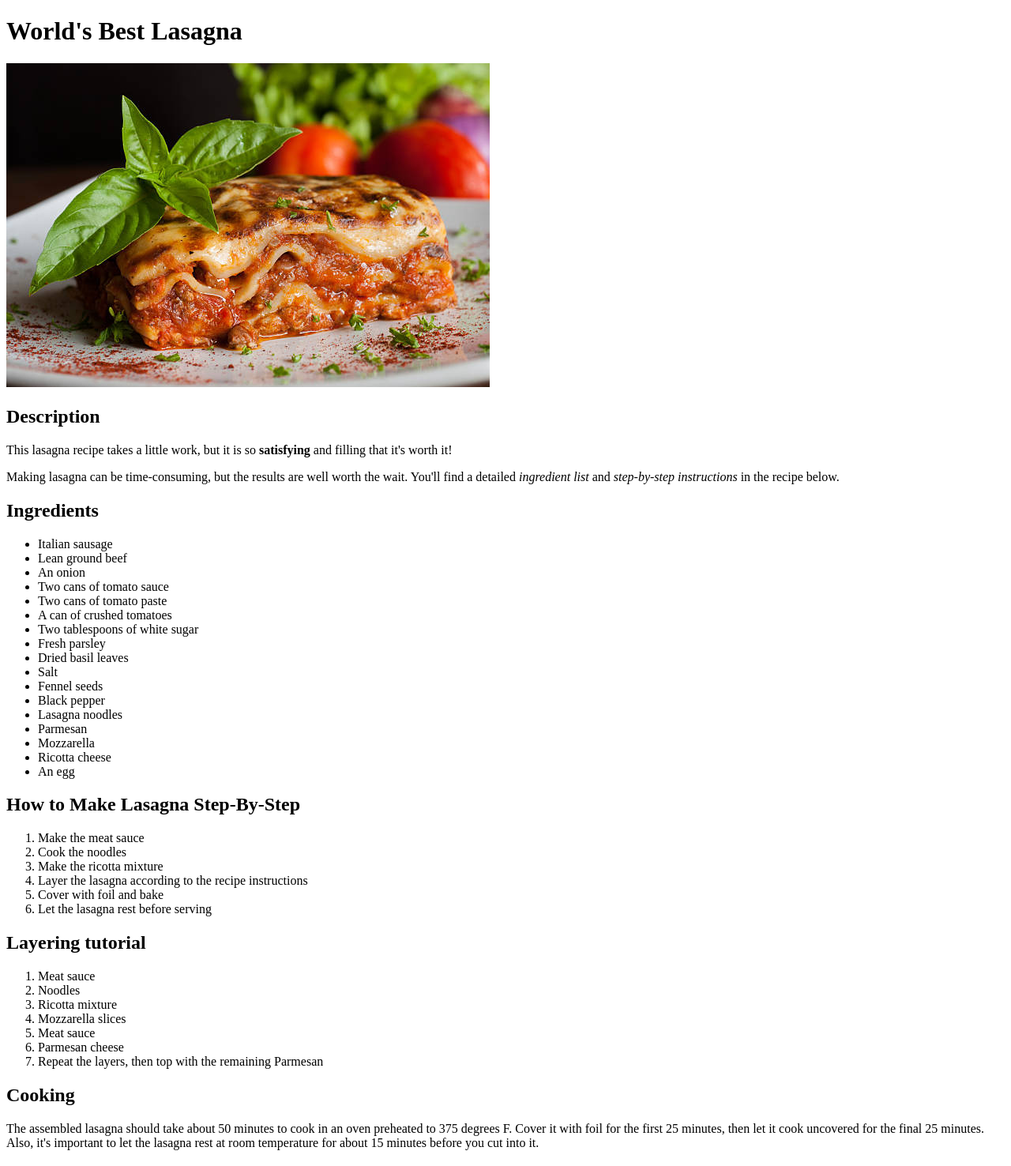
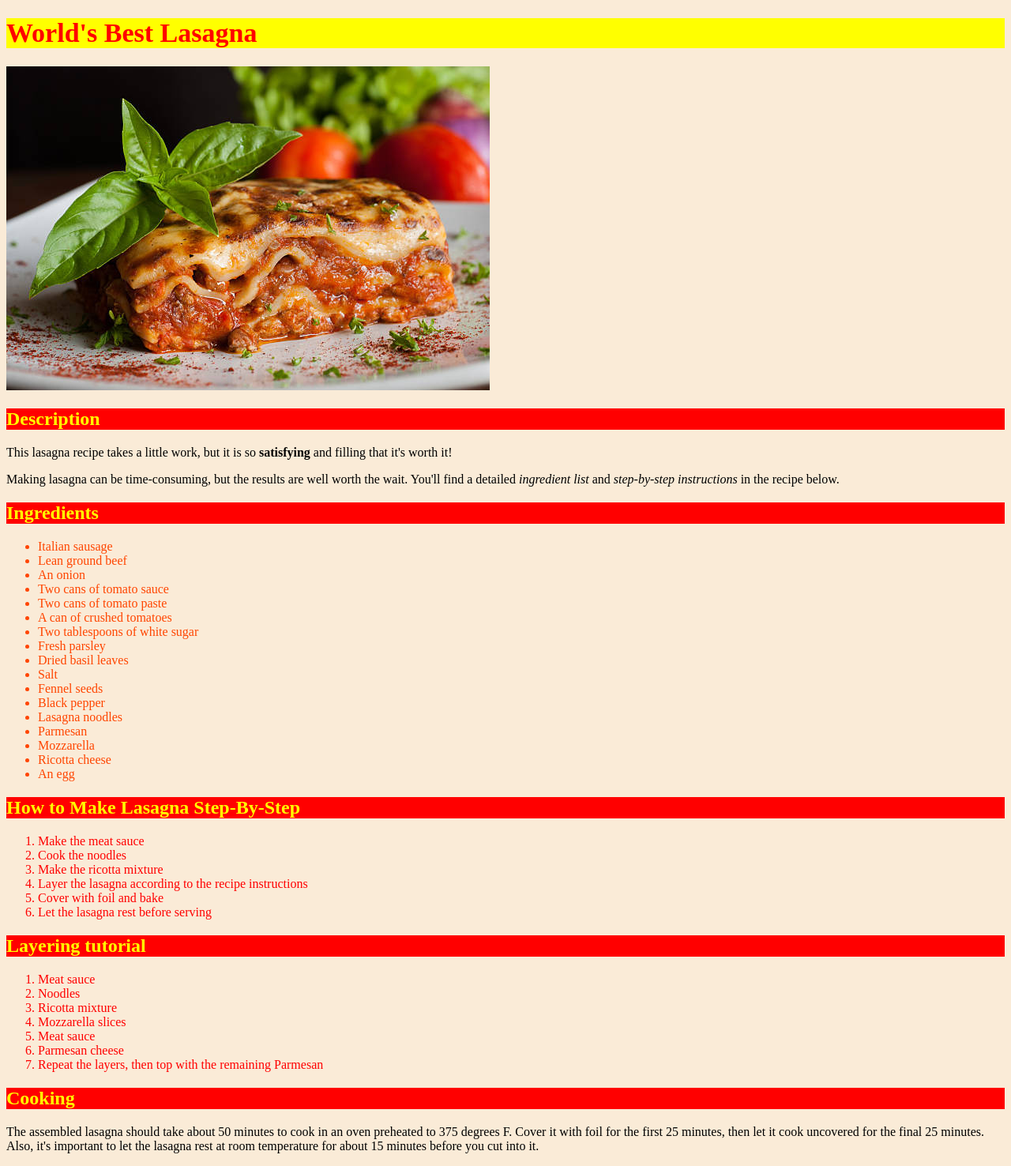
Before and after one commit to guilherme-webster/odin-recipes, a plain HTML site: page recipes/lasagna.html in a window 1280 px wide. Shown: the whole page at 79% size. Drawn offline with Linux system fonts and the light colour scheme.

Commit message:
Adding simple css style
Implementing different colors, typographies, sizes and background colors in the website to train CSS coding.

```diff
--- a/recipes/lasagna.html
+++ b/recipes/lasagna.html
@@ -3,18 +3,19 @@
     <head>
         <meta charseet='UTF-8'>
         <title>Odin Recipes</title>
+        <link rel="stylesheet" href="../style.css">
     </head>
     <body>
-        <h1>World's Best Lasagna</h1>
+        <h1 class="head lasagna">World's Best Lasagna</h1>
         <img src="../images/lasagna.jpg" alt="Image of a delicious lasagna" width="612" height="410">
-        <h2>Description</h2>
+        <h2 class="desc-lasagna">Description</h2>
         <p>
             This lasagna recipe takes a little work, but it is so <strong>satisfying</strong> and filling that it's worth it!
         </p>
         <p>
             Making lasagna can be time-consuming, but the results are well worth the wait. You'll find a detailed <em>ingredient list</em> and <em>step-by-step instructions</em> in the recipe below.
         </p>
-        <h2>Ingredients</h2>
+        <h2 class="desc-lasagna">Ingredients</h2>
         <ul>
             <li>Italian sausage</li>
             <li>Lean ground beef</li>
@@ -34,7 +35,7 @@
             <li>Ricotta cheese</li>
             <li>An egg</li>
         </ul>
-        <h2>How to Make Lasagna Step-By-Step</h2>
+        <h2 class="desc-lasagna">How to Make Lasagna Step-By-Step</h2>
         <ol>
             <li>Make the meat sauce</li>
             <li>Cook the noodles</li>
@@ -43,7 +44,7 @@
             <li>Cover with foil and bake</li>
             <li>Let the lasagna rest before serving</li>
         </ol>
-        <h2>Layering tutorial</h2>
+        <h2 class="desc-lasagna">Layering tutorial</h2>
         <ol>
             <li>Meat sauce</li>
             <li>Noodles</li>
@@ -53,7 +54,7 @@
             <li>Parmesan cheese</li>
             <li>Repeat the layers, then top with the remaining Parmesan</li>
         </ol>
-        <h2>Cooking</h2>
+        <h2 class="desc-lasagna">Cooking</h2>
         <p>The assembled lasagna should take about 50 minutes to cook in an oven preheated to 375 degrees F. Cover it with foil for the first 25 minutes, then let it cook uncovered for the final 25 minutes. Also, it's important to let the lasagna rest at room temperature for about 15 minutes before you cut into it.</p>
     </body>
 </html>
--- /dev/null
+++ b/style.css
@@ -0,0 +1,54 @@
+* {
+    background-color: antiquewhite;
+}
+
+.head {
+    font-size: 34px;
+    font-family: 'Times New Roman', Times, serif;
+    color:brown;
+    background-color: aqua;
+}
+
+.head.shrimp {
+    font-size: 34px;
+    font-family: 'Times New Roman', Times, serif;
+    color:blueviolet;
+    background-color: yellow;
+}
+
+.head.lasagna {
+    font-size: 34px;
+    font-family: 'Times New Roman', Times, serif;
+    color:red;
+    background-color: yellow;
+}
+
+.desc-lasagna {
+    font-size: 24px;
+    font-family: 'Times New Roman', Times, serif;
+    color:yellow;
+    background-color: red;
+}
+
+.head.sec {
+    font-size: 24px;
+    font-family: 'Times New Roman', Times, serif;
+    color:orangered;
+    background-color: orchid;
+}
+
+#shrimp-ingredients{
+    color:black;
+}
+
+#shrimp-dir {
+    color: white;
+}
+
+ol {
+    color: red;
+}
+
+ul {
+  color: orangered;
+}
```
Also changed, not shown: index.html (+2 -1 lines), recipes/burger.html (+5 -4 lines), recipes/shrimp.html (+5 -4 lines).
